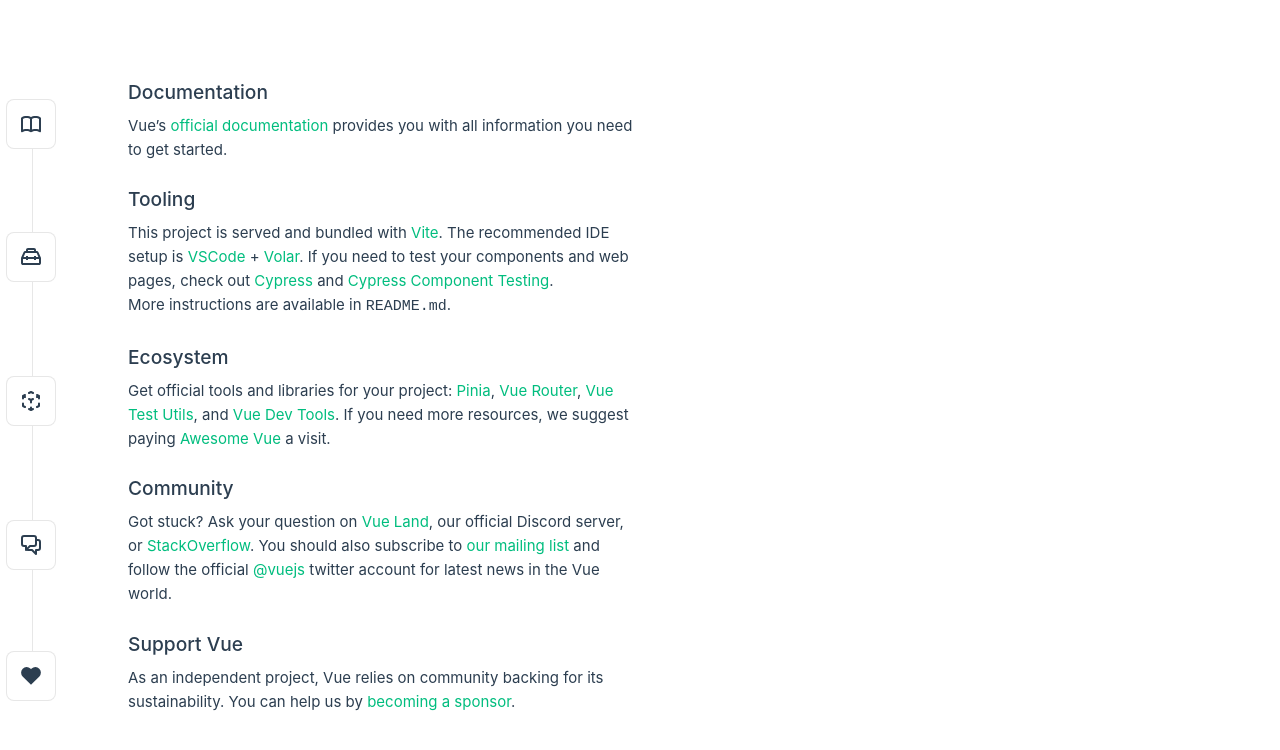
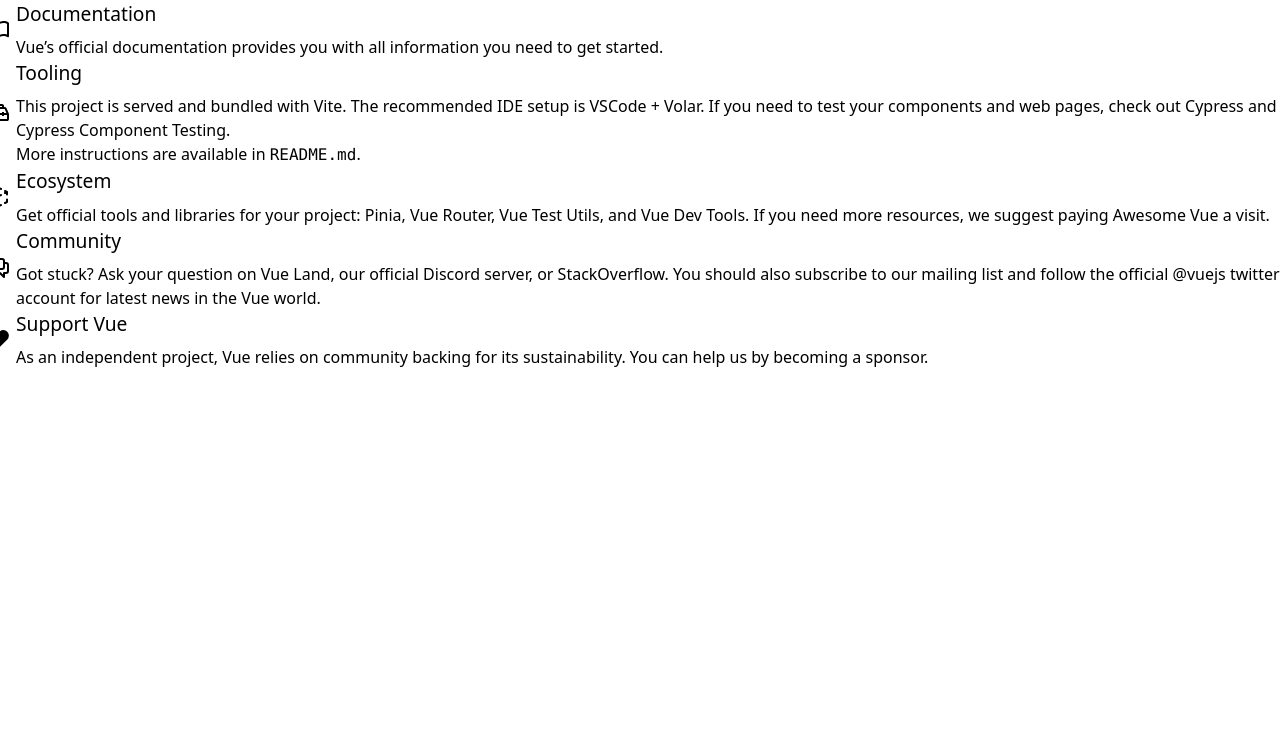
Before and after one commit to equiportion/equiportion, a Vue app: page / in a window 1280 px wide. Shown: the top 750 px of the page. Built offline with nearby package versions, Linux system fonts and the light colour scheme.

Commit message:
import tailwindcss

```diff
--- a/package.json
+++ b/package.json
@@ -27,13 +27,16 @@
     "@vue/eslint-config-prettier": "^8.0.0",
     "@vue/eslint-config-typescript": "^12.0.0",
     "@vue/tsconfig": "^0.4.0",
+    "autoprefixer": "^10.4.16",
     "cypress": "^13.3.1",
     "eslint": "^8.49.0",
     "eslint-plugin-cypress": "^2.15.1",
     "eslint-plugin-vue": "^9.17.0",
     "npm-run-all2": "^6.1.1",
+    "postcss": "^8.4.31",
     "prettier": "^3.0.3",
     "start-server-and-test": "^2.0.1",
+    "tailwindcss": "^3.3.5",
     "typescript": "~5.2.0",
     "vite": "^4.4.11",
     "vue-tsc": "^1.8.19"
--- /dev/null
+++ b/postcss.config.js
@@ -0,0 +1,8 @@
+/* eslint-env node */
+
+module.exports = {
+  plugins: {
+    tailwindcss: {},
+    autoprefixer: {},
+  },
+}
--- a/src/assets/base.css
+++ /dev/null
@@ -1,86 +0,0 @@
-/* color palette from <https://github.com/vuejs/theme> */
-:root {
-  --vt-c-white: #ffffff;
-  --vt-c-white-soft: #f8f8f8;
-  --vt-c-white-mute: #f2f2f2;
-
-  --vt-c-black: #181818;
-  --vt-c-black-soft: #222222;
-  --vt-c-black-mute: #282828;
-
-  --vt-c-indigo: #2c3e50;
-
-  --vt-c-divider-light-1: rgba(60, 60, 60, 0.29);
-  --vt-c-divider-light-2: rgba(60, 60, 60, 0.12);
-  --vt-c-divider-dark-1: rgba(84, 84, 84, 0.65);
-  --vt-c-divider-dark-2: rgba(84, 84, 84, 0.48);
-
-  --vt-c-text-light-1: var(--vt-c-indigo);
-  --vt-c-text-light-2: rgba(60, 60, 60, 0.66);
-  --vt-c-text-dark-1: var(--vt-c-white);
-  --vt-c-text-dark-2: rgba(235, 235, 235, 0.64);
-}
-
-/* semantic color variables for this project */
-:root {
-  --color-background: var(--vt-c-white);
-  --color-background-soft: var(--vt-c-white-soft);
-  --color-background-mute: var(--vt-c-white-mute);
-
-  --color-border: var(--vt-c-divider-light-2);
-  --color-border-hover: var(--vt-c-divider-light-1);
-
-  --color-heading: var(--vt-c-text-light-1);
-  --color-text: var(--vt-c-text-light-1);
-
-  --section-gap: 160px;
-}
-
-@media (prefers-color-scheme: dark) {
-  :root {
-    --color-background: var(--vt-c-black);
-    --color-background-soft: var(--vt-c-black-soft);
-    --color-background-mute: var(--vt-c-black-mute);
-
-    --color-border: var(--vt-c-divider-dark-2);
-    --color-border-hover: var(--vt-c-divider-dark-1);
-
-    --color-heading: var(--vt-c-text-dark-1);
-    --color-text: var(--vt-c-text-dark-2);
-  }
-}
-
-*,
-*::before,
-*::after {
-  box-sizing: border-box;
-  margin: 0;
-  font-weight: normal;
-}
-
-body {
-  min-height: 100vh;
-  color: var(--color-text);
-  background: var(--color-background);
-  transition:
-    color 0.5s,
-    background-color 0.5s;
-  line-height: 1.6;
-  font-family:
-    Inter,
-    -apple-system,
-    BlinkMacSystemFont,
-    'Segoe UI',
-    Roboto,
-    Oxygen,
-    Ubuntu,
-    Cantarell,
-    'Fira Sans',
-    'Droid Sans',
-    'Helvetica Neue',
-    sans-serif;
-  font-size: 15px;
-  text-rendering: optimizeLegibility;
-  -webkit-font-smoothing: antialiased;
-  -moz-osx-font-smoothing: grayscale;
-}
--- a/src/assets/main.css
+++ b/src/assets/main.css
@@ -1,35 +1,3 @@
-@import './base.css';
-
-#app {
-  max-width: 1280px;
-  margin: 0 auto;
-  padding: 2rem;
-
-  font-weight: normal;
-}
-
-a,
-.green {
-  text-decoration: none;
-  color: hsla(160, 100%, 37%, 1);
-  transition: 0.4s;
-}
-
-@media (hover: hover) {
-  a:hover {
-    background-color: hsla(160, 100%, 37%, 0.2);
-  }
-}
-
-@media (min-width: 1024px) {
-  body {
-    display: flex;
-    place-items: center;
-  }
-
-  #app {
-    display: grid;
-    grid-template-columns: 1fr 1fr;
-    padding: 0 2rem;
-  }
-}
+@tailwind base;
+@tailwind components;
+@tailwind utilities;
--- /dev/null
+++ b/tailwind.config.js
@@ -0,0 +1,13 @@
+/* eslint-env node */
+
+/** @type {import('tailwindcss').Config} */
+module.exports = {
+  content: [
+    './index.html',
+    './src/**/*.{vue,js,ts,jsx,tsx}'
+  ],
+  theme: {
+    extend: {},
+  },
+  plugins: [],
+}
```
Also changed, not shown: 1 other file (tests, documents, lock files or other folders).
